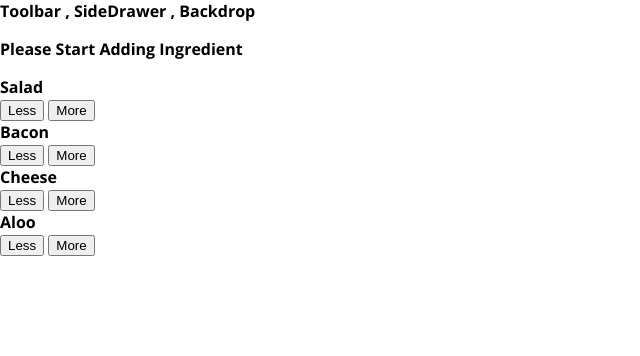
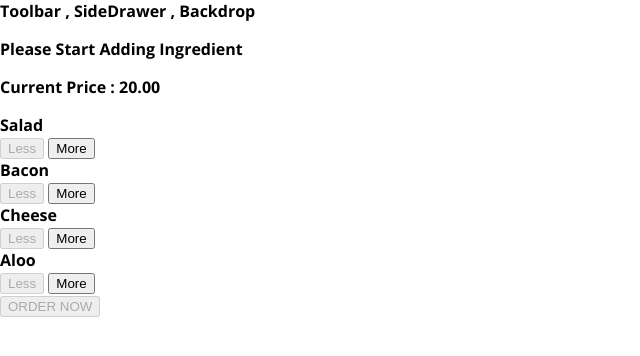
Before and after one commit to ankurtomar8/Burger_Builder_App_Reactjs, a React app: page / in a window 1280 px wide. Shown: the top 356 px of the page, without its empty margins (0-640 px from the left). Built offline with nearby package versions, Linux system fonts and the light colour scheme.

Commit message:
Adding more features

```diff
--- a/src/components/Burger/BuildControls/BuildControl/BuildControl.css
+++ b/src/components/Burger/BuildControls/BuildControl/BuildControl.css
@@ -1,6 +1,6 @@
 .BuildControl {
     display: flex;
-    justify-content: space-between;
+    justify-content: center;
     align-items: center;
     margin: 5px 0;
 }
--- a/src/components/Burger/BuildControls/BuildControl/BuildControl.js
+++ b/src/components/Burger/BuildControls/BuildControl/BuildControl.js
@@ -7,9 +7,12 @@ const buildControl = (props) => (
 
         <div className={classes.Label}>{props.label}</div>
 
-        <button className={classes.Less}>Less</button> {/* CSS mein dekh lena all class name hai */}
+        <button className={classes.Less}
+         onClick={props.removed}
+         disabled = {props.disabled} >Less</button> {/* CSS mein dekh lena all class name hai */}
 
-        <button className = {classes.More} onClick={props.added} >More</button>
+        <button className = {classes.More}
+        onClick={props.added} >More</button>
     </div>
 );
 
--- a/src/components/Burger/BuildControls/BuildControls.css
+++ b/src/components/Burger/BuildControls/BuildControls.css
@@ -1,11 +1,56 @@
 .BuildControls{
     width: 100%;
-    background-color: #CF82FE;
+    background-color: #d87b12;
     display: flex;
     flex-flow: column;
     align-items: center;
-    box-shadow: 0 2px 1px #ccc;
+    box-shadow: 0 2px 1px rgb(207, 146, 146);
     margin: auto;
     padding: 10px 0;
 
 }
+
+
+
+
+
+.OrderButton {
+    background-color: #DAD735;
+    outline: none;
+    cursor: pointer;
+    border: 1px solid #966909;
+    color: #966909;
+    font-family: inherit;
+    font-size: 1.2em;
+    padding: 15px 30px;
+    box-shadow: 2px 2px 2px #966909;
+}
+
+.OrderButton:hover, .OrderButton:active {
+    background-color: #A0DB41;
+    border: 1px solid #966909;
+    color: #966909;
+}
+
+.OrderButton:disabled {
+    background-color: #C7C6C6;
+    cursor: not-allowed;
+    border: 1px solid #ccc;
+    color: #888888;
+}
+
+.OrderButton:not(:disabled) {
+    animation: enable 0.3s linear;
+}
+
+@keyframes enable {
+    0% {
+        transform: scale(1);
+    }
+    60% {
+        transform: scale(1.1);
+    }
+    100% {
+        transform: scale(1);
+    }
+}
--- a/src/components/Burger/BuildControls/BuildControls.js
+++ b/src/components/Burger/BuildControls/BuildControls.js
@@ -11,14 +11,18 @@ const controls = [
 ];
 
 const buildControls = (props) =>(
-    <div className={classes.buildControls}>
+    <div className={classes.BuildControls}>
+     <p> Current Price : <strong> {props.price.toFixed(2)} </strong> </p>
         {controls.map(ctrl => (
             <BuildControl
             key={ctrl.label}
             label={ctrl.label}
-            added = { () => props.ingredientsAdded(ctrl.type)} />
+            added = { () => props.ingredientsAdded(ctrl.type)}
+            removed = {() => props.ingredientsRemoved(ctrl.type)}
+            disabled = {props.disabled[ctrl.type]}/>  // disabling button when they are not in use
          ))}
-
+        <button className={classes.OrderButton}
+                  disabled = {!props.purchaseable}>ORDER NOW</button>
      </div>
 );
 
--- a/src/components/Burger/Burger.css
+++ b/src/components/Burger/Burger.css
@@ -1,8 +1,8 @@
 .Burger {
     width: 100%;
     margin: auto;
-    height: 200px;
-    /* overflow: scroll; */
+    height: 100px;
+    overflow: scroll;
     text-align: center;
     font-weight: bold;
     font-size: 1.2rem;
@@ -27,6 +27,6 @@
 @media (min-width : 1000px) and (min-height : 700px){
     .Burger{
         width: 700px;
-        height: 600px;
+        height: 400px;
     }
 }
--- a/src/containers/BurgerBuilder/BurgerBuilder.js
+++ b/src/containers/BurgerBuilder/BurgerBuilder.js
@@ -30,7 +30,19 @@ class BurgerBuilder extends Component {
             cheese : 0 ,
             aloo : 0
         },
-        totalPrice: 30
+        totalPrice: 20 ,
+        purchaseable : false
+    }
+
+    updatePurchaseState (ingredients) {
+
+        const sum  = Object.keys(ingredients)
+            .map(igKey => {
+                return ingredients[igKey]
+            }).reduce((sum ,el) =>{
+                return sum + el ;
+            } ,0);
+            this.setState({purchaseable : sum > 0})
     }
 
     addIngredientHandler = (type) => {
@@ -47,6 +59,7 @@ class BurgerBuilder extends Component {
             totalPrice: newPrice ,
             ingredients:updatedIngredients
         })
+        this.updatePurchaseState(updatedIngredients);
 
 
 
@@ -54,16 +67,49 @@ class BurgerBuilder extends Component {
 
     removeIngredientHandler = (type) =>{
 
+        const oldCount = this.state.ingredients[type];
+
+        if(oldCount <= 0) {  // nothing happens if tried to removed the non existent item
+            return;
+        }
+
+        const updatedCount = oldCount - 1 ;
+        const updatedIngredients = {
+                ...this.state.ingredients
+        };
+        updatedIngredients[type] = updatedCount;
+        const priceDeduction = INGREDIENTS_PRICES[type];
+        const oldPrice = this.state.totalPrice;
+        const newPrice  = oldPrice - priceDeduction;
+        this.setState({
+            totalPrice: newPrice ,
+            ingredients:updatedIngredients
+        })
+        this.updatePurchaseState(updatedIngredients);
+
+
     }
 
     render(){
+        const disabledInfo = {
+            ...this.state.ingredients
+        };
+        for (let key in disabledInfo){
+            disabledInfo[key] = disabledInfo[key] <= 0
+        }
+
     return (
         <Aux>
             <Burger
             ingredients ={this.state.ingredients} />
 
             <BuildControls
-            ingredientsAdded={this.addIngredientHandler}/>
+            ingredientsAdded={this.addIngredientHandler}
+            ingredientsRemoved = {this.removeIngredientHandler}
+            disabled  = {disabledInfo}
+            purchaseable = {this.state.purchaseable}
+            price = {this.state.totalPrice}
+            />
         </Aux>
 
     );
```
